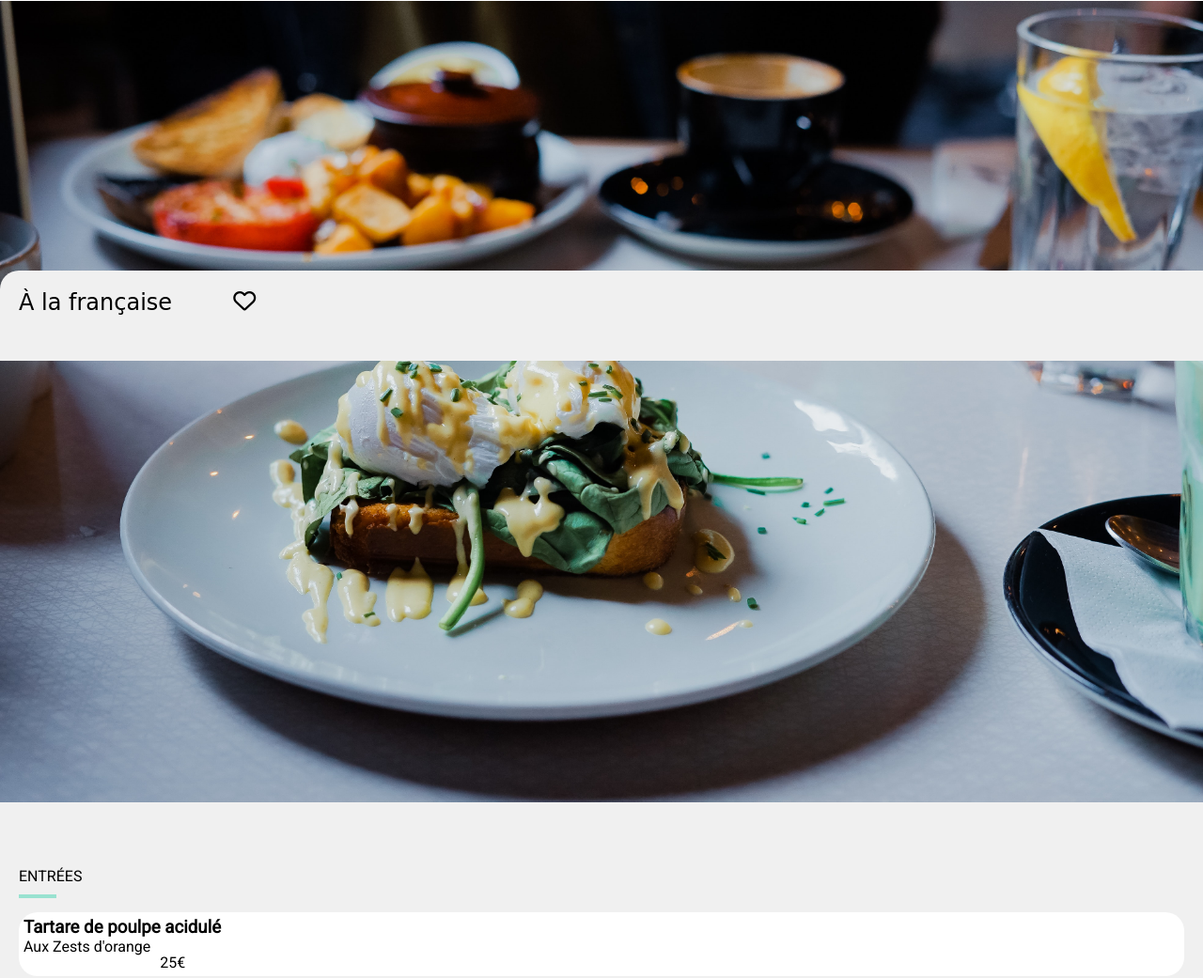
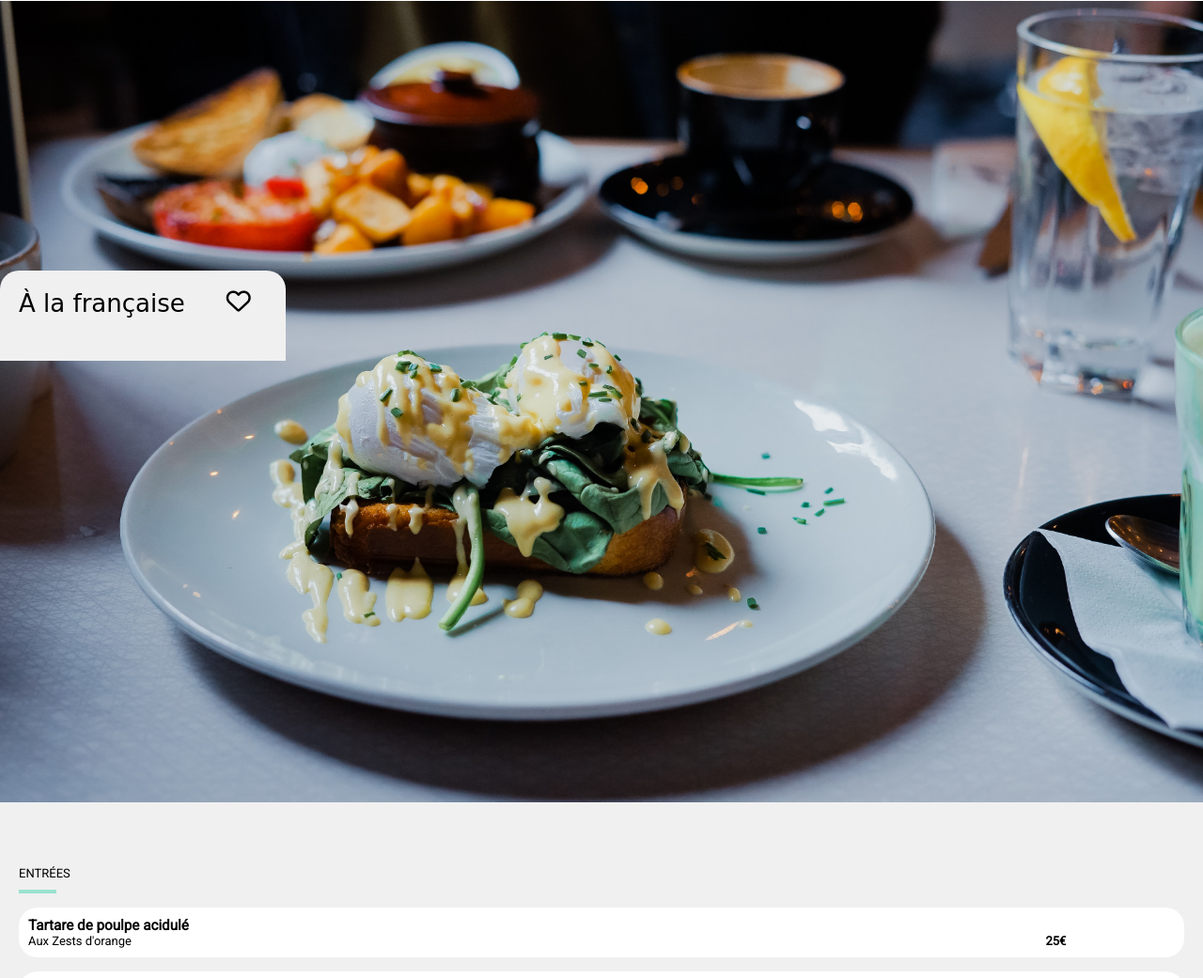
Before and after one commit to neverswood/ColasEmmanuelle_3_01052021, a website: page public/menu_àlafrançaise.html in a window 1280 px wide. Shown: the part 80-1121 px from the top of the page at 94% size. Drawn offline with Linux system fonts and the light colour scheme; a web font is replaced by a local one.

Commit message:
Modification of Formatting without animations of the <h2> titles and the heart icon of the menus

```diff
--- a/sass/layout/_footer.scss
+++ b/sass/layout/_footer.scss
@@ -1,7 +1,7 @@
 @use "../utils/variables";
 
 footer {
-  color: white;
+  color: variables.$color-white;
   background-color: rgb(63, 62, 62);
   display: flex;
   flex-direction: column;
--- a/sass/pages/_menu.scss
+++ b/sass/pages/_menu.scss
@@ -11,6 +11,7 @@
     margin-top: 37px;
   }*/
   section {
+    font-size: small;
     background-color: variables.$color-grey;
     img {
       width: 100%;
@@ -20,21 +21,19 @@
       height: 250px;
     }
     h2 {
+      font-size: 2em;
       font-family: "Shrikhand", cursive;
       font-weight: normal;
       background-color: variables.$color-grey;
       position: absolute;
       top: 46%;
       border-radius: 20px 20px 0 0;
-      width: 100%;
       height: 7%;
-      padding: 20px 0 20px 20px;
+      padding: 20px 37px 20px 20px;
       margin: 0;
-      text-align: center;
       display: flex;
-      justify-content: start;
       i {
-        margin-left: 65px;
+        margin-left: 44px;
       }
     }
     .title {
@@ -50,19 +49,23 @@
     .ok {
       background-color: variables.$color-white;
       border-radius: 20px;
-      padding: 5px 0 5px 5px;
+      padding: 10px 0 10px 10px;
       margin-top: 15px;
       display: flex;
       flex-wrap: wrap;
       h3 {
+        font-weight: bold;
         width: 100%;
         margin: 0;
       }
       p {
+        width: 73%;
         margin: 0;
       }
       span {
-        margin: 17px 0 0 10px;
+        font-weight: bold;
+        position: relative;
+        left: 15%;
       }
     }
   }
```
Also changed, not shown: public/css/index.css, 1 other file.
